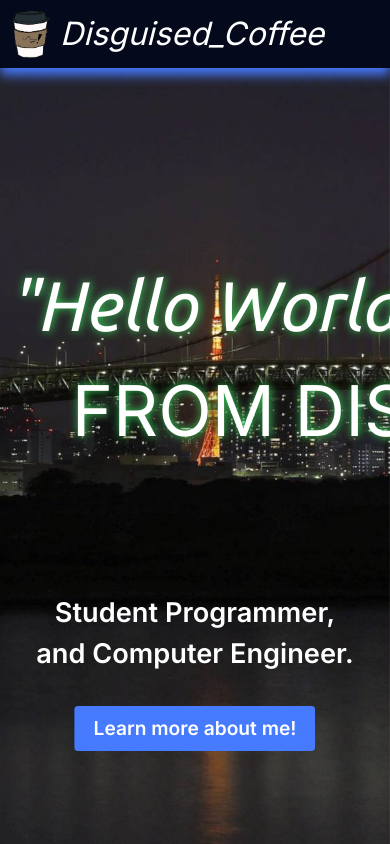
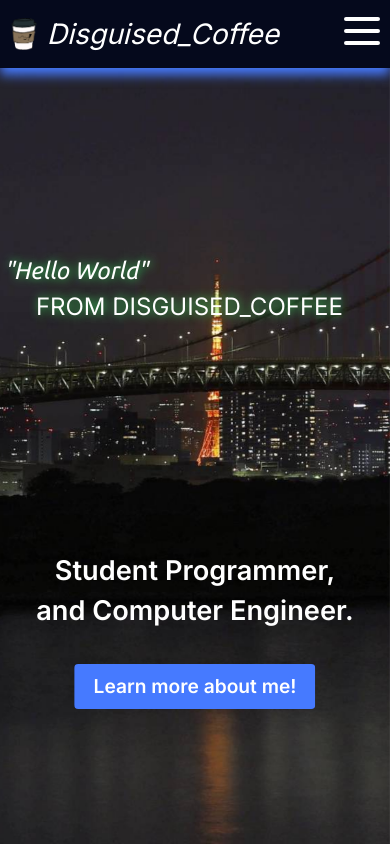
Before and after one commit to Disguised-Coffee/disguised-coffee.github.io, a Next.js app: page / in a window 390 px wide. Built offline with nearby package versions, Linux system fonts and the light colour scheme; a web font is replaced by a local one.

Commit message:
Some mobile optimization

```diff
--- a/src/app/content.js
+++ b/src/app/content.js
@@ -18,7 +18,7 @@ const Content = ({
                 <h1 className="font-semibold text-[2rem] text-center">My previous projects!</h1>
                 <p className="text-center">(click for more info!)</p>
             </div>
-            <div className="w-[60vw] flex flex-wrap justify-center min-h-[90vh] ml-auto mr-auto mb-[2vh]">
+            <div className="w-[100vw] sm:w-[80vw] xl:w-[60vw] flex flex-wrap justify-center min-h-[90vh] ml-auto mr-auto mb-[2vh]">
                 {
                     data.map((obj, key) => {
                         return (
@@ -29,7 +29,7 @@ const Content = ({
                     })
                 }
             </div>
-            <p className="">Content last updated {GLOBALSFORMRWORLDWIDE.lastUpdated}, and hosted on Github Pages.</p>
+            <p className="w-[80vw] text-center">Content last updated {GLOBALSFORMRWORLDWIDE.lastUpdated}, and hosted on Github Pages.</p>
             <p className="italic font-semibold text-[0.7rem] mt-[0.7rem]">Disguised_Coffee ~ 2024</p>
         </div >
     );
--- a/src/app/page.js
+++ b/src/app/page.js
@@ -26,17 +26,18 @@ const Page = ({
       <Image className="object-cover h-full w-full" src={bg} alt="hi" />
       {/* actual  */}
       <div className="whitespace-nowrap w-[100vw]">
-        <div className="absolute top-[30vh] text-[4.375rem] blah-text left-[2vw]">
+        <div className="absolute top-[30vh]
+                        text-[1.5rem]
+                        sm:text-[3.375rem]
+                        md:text-[4.375rem] blah-text left-[1vw] ">
           <h1 className="main-text font-[Ubuntu] italic">&quot;Hello World&quot;</h1>
-          <h1 className="[animation-delay:0.6s_!important] main-text absolute left-[4rem]">FROM DISGUISED_COFFEE</h1>
+          <h1 className="w-[90vw] [animation-delay:0.6s_!important] main-text absolute left-[2rem] sm:left-[4rem]">FROM DISGUISED_COFFEE</h1>
         </div>
-        <div className="absolute left-[2vw] bottom-[11vh] lazycssthing flex flex-col items-center text-center mt-[100vh]">
+        <div className="absolute left-[2vw] bottom-[16vh] sm:bottom-[11vh] lazycssthing flex flex-col items-center text-center mt-[100vh]">
           <h2 className="text-[1.7rem]">
             <span className="main-captions">Student Programmer,</span><br />
             <span className="main-captions [animation-delay:2.5s_!important]">and Computer Engineer.</span>
           </h2>
-
-
           {/* DO SOMETHING ABOUT THIS. */}
           <button className="btn mt-[2rem] py-[0.5rem] px-[1.2rem] text-[1.2rem] select-all main-captions [animation-delay:3.1s_!important]"
             onClick={
@@ -63,7 +64,7 @@ export default function Home() {
       <NavBar changeHC={changeHC} passRef={overlayRef} />
       <Overlay hc={hoverContent} ref={overlayRef} />
       <Page changeHC={changeHC} passRef={overlayRef} />
-      <div id="scrollingPage" className="customClipPath [overflow-y:_scroll] [scroll-snap-type:_y_mandatory] w-[105vw] h-[100vh] relative overflow-auto"
+      <div id="scrollingPage" className="customClipPath overscroll-none [overflow-y:_scroll] [scroll-snap-type:_y_mandatory] w-[105vw] h-[100vh] relative overflow-auto"
         onScroll={(e) => {
           if (typeof window === 'object') {
             let toChange = document.getElementById("scrollingPage");
--- a/src/components/cards.jsx
+++ b/src/components/cards.jsx
@@ -83,7 +83,8 @@ const Card =
     let DesignationName = ()=>{
         if(dn){
             return(
-                <h3 className="pt-[0.25rem] text-[0.76rem] italic">
+                <h3 className="pt-[0.25rem] italic
+                                text-[0.76rem]">
                         {("\"" + dn + "\"")}
                 </h3>
             )
@@ -95,7 +96,8 @@ const Card =
 
     return (
         <div className="w-auto relative m-2 aspect-[301.92/306.06]
-                          h-[34vh] overflow-hidden rounded
+                          h-[21vh] sm:h-[34vh]
+                          overflow-hidden rounded
                           shadow-[10px_10px_0px_#3E3D3D] m-4
                           hover:scale-[105%] group ease-in-out duration-300 cursor-pointer" onClick={() =>{ testFunc(title)}}>
             {image ? <img className="object-cover h-full w-full filter brightness-50 blur-[1px]" src={(image ? GLOBALSFORMRWORLDWIDE.cardSRC + image.src : "" )} alt={image.alt ? image.alt : ("project" + counter)} />
@@ -106,7 +108,9 @@ const Card =
                 {/* Title of project */}
                 <h2
                     className={`text-white font-bold m-0 leading-[2rem]
-                                text-[1.5rem] w-[100%] text-center ${(title == "OPPA STOPPA") ? "oppaStoppa" : ""}`}>
+                                text-[1rem] sm:text-[1.5rem]
+                                leading-4 sm:leading-none
+                                w-[100%] text-center ${(title == "OPPA STOPPA") ? "oppaStoppa" : ""}`}>
                     {title}
                 </h2>
                 {/* designation name []*/}
@@ -116,7 +120,7 @@ const Card =
             {/* div for absolute stuff */}
             <div className="absolute h-full w-full z-[0] top-[0] flex justify-center">
                 {/* div for tech icons []*/}
-                <div className="absolute flex justify-center flex-col bottom-[1vh] opacity-0 group-hover:opacity-100 ease-in-out duration-300">
+                <div className="absolute hidden sm:flex justify-center flex-col bottom-[1vh] opacity-0 group-hover:opacity-100 ease-in-out duration-300">
                     <h4 className="italic text-center text-white text-[0.9rem]">Made with</h4>
                     <div className="flex justify-center h-max">
                         {
--- a/src/components/navbar.jsx
+++ b/src/components/navbar.jsx
@@ -4,6 +4,7 @@
 import Image from 'next/image'
 import dcLogo from '../../public/dcLogo.png'
 import { useRef } from 'react';
+import menu from '../../public/icons/web/menu.svg'
 
 const NavBar = ({
   changeHC,
@@ -25,26 +26,83 @@ const NavBar = ({
   ]
 
   const logo = useRef(null),
-    logoText = useRef(null);
+    logoText = useRef(null),
+    navBarButtons = useRef(null);
 
-  const scrollToBottom = () => {
-    console.log("ASdasds")
-    console.log(window.scrollBy)
-    window.scrollBy(100, 0);
 
-    window.scrollTo({
-      top: 200,
-      behavior: "smooth"
-    });
-  };
+  let isNavContextOn = false;
+
+
+  //this is a pain to look at.
+  function findIfContext(e){
+    let iteratingTarget = e.target;
+      do{
+
+        //the button
+        if(iteratingTarget === document.getElementById("context")){
+          return false;
+        }
+        //is the context menu, do nothing.
+        if(iteratingTarget === navBarButtons.current){
+          return false;
+        }
+        iteratingTarget = iteratingTarget.parentNode;
+        if(!(iteratingTarget)){
+          return(true)
+        }
+      }while (iteratingTarget)
+  }
+
+  //onclick event listener for window
+  if (typeof window === 'object') {
+
+    document.addEventListener("click", (e) => {
+      if(findIfContext(e)){
+        handleNavBarContextThing(false);
+      }
+    })
+  }
+
+
+  let handleNavBarContextThing = (changeNav) => {
+    if(window.innerWidth <= 640){
+      if (changeNav) {
+        navBarButtons.current.style.display = "flex";
+      }
+      else {
+        navBarButtons.current.style.display = "none";
+      }
+      isNavContextOn = changeNav;
+    }
+    // isNavContextOn = !isNavContextOn; //doesn't work since func is called twice ;-;
+  }
 
   return (
     <nav className="top-0 fixed h-[8vh] bg-topBar w-full text-white flex flex-center drop-shadow-custom z-30">
       <a className="flex items-center pl-[10px]" href="/">
-        <Image ref={logo} className="h-[3rem] max-w-full w-auto pr-[10px]" src={dcLogo} alt="hi" />
-        <h1 ref={logoText} className="text-[2rem] italic ">Disguised_Coffee</h1>
+        <Image ref={logo} className="h-[2rem] xl:h-[3rem] max-w-full w-auto mr-[10px] " src={dcLogo} alt="hi" />
+        <h1 ref={logoText} className="text-[1.76rem] xl:text-[2rem] italic ">Disguised_Coffee</h1>
       </a>
-      <ul className="absolute right-0 top-0 flex-center h-[8vh] items-center hidden xl:flex pr-[2rem]">
+      <button
+        onClick={
+          ()=>{
+            handleNavBarContextThing(true)
+          }
+        }
+        className="absolute right-[1vw]
+                  top-[10%] w-[3rem]
+                  block sm:hidden">
+        <Image src={menu} id='context' className='h-[3rem]' />
+      </button>
+      <ul ref={navBarButtons} className="absolute right-0 top-[8vh]
+                                        sm:top-0
+                                        flex-col sm:flex-row flex-center h-[8vh] items-center
+                                        hidden sm:flex
+                                        mr-[2rem]
+                                        bg-void
+                                        sm:bg-transparent
+                                        h-auto
+                                        ">
         {navBarSlideButtons.map((obj, key) => {
           if (obj.onClick && obj.onClick !== "off") {
             return (
@@ -55,6 +113,7 @@ const NavBar = ({
                     (event) => {
                       changeHC(obj.onClick);
                       passRef.current.overlayOn();
+                      handleNavBarContextThing(false);
                     }}>
                   {obj.text}
                 </a>
@@ -77,6 +136,7 @@ const NavBar = ({
                           });
                       }
                       passRef.current.overlayOff();
+                      handleNavBarContextThing(false);
                     }}>
                   {obj.text}
                 </a>
--- a/src/components/overlay.jsx
+++ b/src/components/overlay.jsx
@@ -416,7 +416,7 @@ function ParseForSpecialTags({
         key++;
         toR.push(<span key={key}>{obj}</span>)
         return (
-            <p className="font-medium leading-9 h-[48vh] overflow-y-auto">
+            <p key={key} className="font-medium leading-9 h-[48vh] overflow-y-auto">
                 {toR}
             </p>
         )
```
Also changed, not shown: public/icons/web/menu.svg (added).
